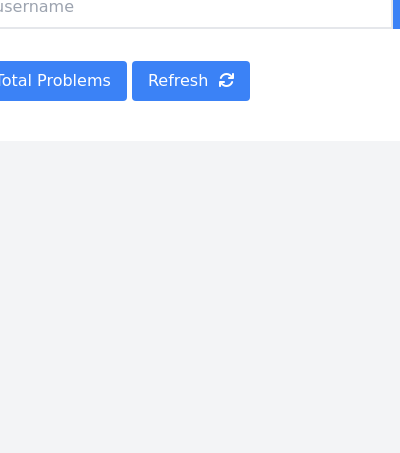
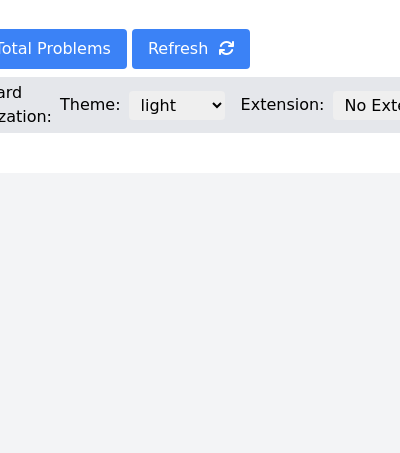
Before and after one commit to MohitSinghChauhan/LeetBuddies, a browser extension: page popup/popup.html in a window 400 px wide. Shown: the part 391-844 px from the top of the page. Drawn offline with nearby package versions, Linux system fonts and the light colour scheme; files that its build step writes are made by us from their sources.

Commit message:
feat: hovercard customization input fields created with dark mode

```diff
--- a/popup/popup.html
+++ b/popup/popup.html
@@ -51,6 +51,30 @@
                     </div>
                 </div>
             </div>
+            <div class="mt-2 flex items-center bg-gray-200 px-4 py-1 rounded dark:bg-blue-800 justify-between">
+                <p class="mr-2 dark:text-white font-medium">Hover Card Customization:</p>
+                <div class="flex items-center">
+                  <p class="mr-2 dark:text-white">Theme:</p>
+                  <select id="theme" class="rounded px-2 py-1 focus:outline-none focus:ring-2 focus:ring-blue-500 border-solid dark:bg-gray-800 dark:text-white">
+                    <option value="dark">dark</option>
+                    <option value="forest">forest</option>
+                    <option value="light" selected="">light</option>
+                    <option value="nord">nord</option>
+                    <option value="unicorn">unicorn</option>
+                    <option value="wtf">wtf</option>
+                  </select>
+                </div>
+                <div class="flex items-center ml-4">
+                  <p class="mr-2 dark:text-white">Extension:</p>
+                  <select id="extension" class="rounded px-2 py-1 focus:outline-none focus:ring-2 focus:ring-blue-500 border-solid dark:bg-gray-800 dark:text-white">
+                    <option value="" selected="">No Extension</option>
+                    <option value="activity">Activity</option>
+                    <option value="contest">Contest</option>
+                    <option value="heatmap">Heatmap</option>
+                  </select>
+                </div>
+              </div>
+
         </div>
     </div>
 </body>
```
